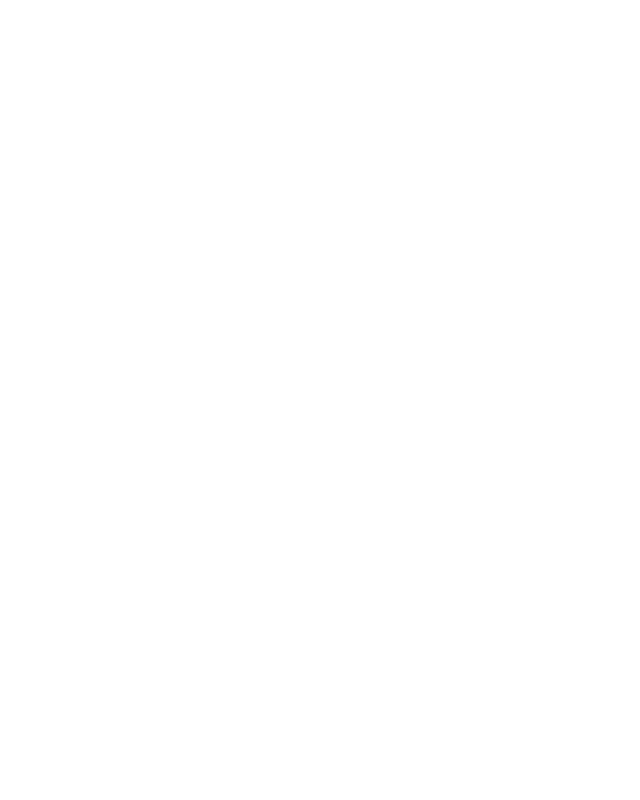
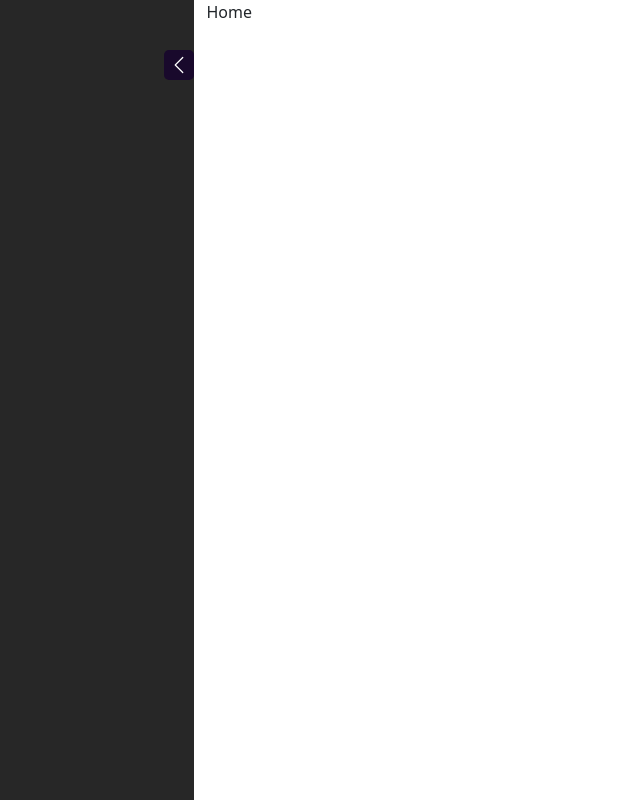
Before and after one commit to tejth/tejthPortfolio, a React (Vite) app: page / in a window 1280 px wide. Shown: the whole page, without its empty margins (0-640 px from the left). Built offline with nearby package versions, Linux system fonts and the light colour scheme.

Commit message:
add sidebar functionality

```diff
--- a/package.json
+++ b/package.json
@@ -11,7 +11,8 @@
   },
   "dependencies": {
     "react": "^18.3.1",
-    "react-dom": "^18.3.1"
+    "react-dom": "^18.3.1",
+    "react-icons": "^5.2.1"
   },
   "devDependencies": {
     "@types/react": "^18.3.3",
--- a/src/Components/Sidebar/Sidebar.css
+++ b/src/Components/Sidebar/Sidebar.css
@@ -0,0 +1,34 @@
+.sidebar-section {
+  display: flex;
+  /* background-color: #030303da; */
+}
+
+.sidebar {
+  height: 100vh;
+  background-color: #030303da;
+  width: 95px;
+}
+
+.sidebar-expand {
+  width: 230px;
+}
+
+.icon-for-sidebar-expand-and-collapse {
+  display: flex;
+  align-items: right;
+  justify-content: right;
+  cursor: pointer;
+}
+
+.icon-for-sidebar-expand-and-collapse p svg {
+  background-color: #19092c;
+  padding: 5px;
+  color: white;
+  border-radius: 5px;
+  margin-top: 50px;
+}
+
+.container-fluid {
+  padding-left: 0px !important;
+  padding-right: 0px !important;
+}
--- a/src/Components/Sidebar/Sidebar.jsx
+++ b/src/Components/Sidebar/Sidebar.jsx
@@ -1,8 +1,31 @@
-import React from "react";
+import React, { useState } from "react";
 import "./Sidebar.css";
+import Home from "../Home/Home";
+import { BsChevronLeft, BsChevronRight } from "react-icons/bs";
 
 function Sidebar() {
-  return <div className="container-fluid sidebar-section"></div>;
+  const [expandSidebar, setExpandSidebar] = useState(true);
+  const handleExpandClick = () => {
+    setExpandSidebar(!expandSidebar);
+  };
+  return (
+    <div className="container-fluid sidebar-section">
+      <div className={expandSidebar ? "sidebar-expand sidebar" : "sidebar"}>
+        <div className="icon-for-sidebar-expand-and-collapse">
+          <p onClick={handleExpandClick}>
+            {expandSidebar ? (
+              <BsChevronLeft size={30} />
+            ) : (
+              <BsChevronRight size={30} />
+            )}
+          </p>
+        </div>
+      </div>
+      <div className="container">
+        <Home />
+      </div>
+    </div>
+  );
 }
 
 export default Sidebar;
```
Also changed, not shown: 1 other file (tests, documents, lock files or other folders).
